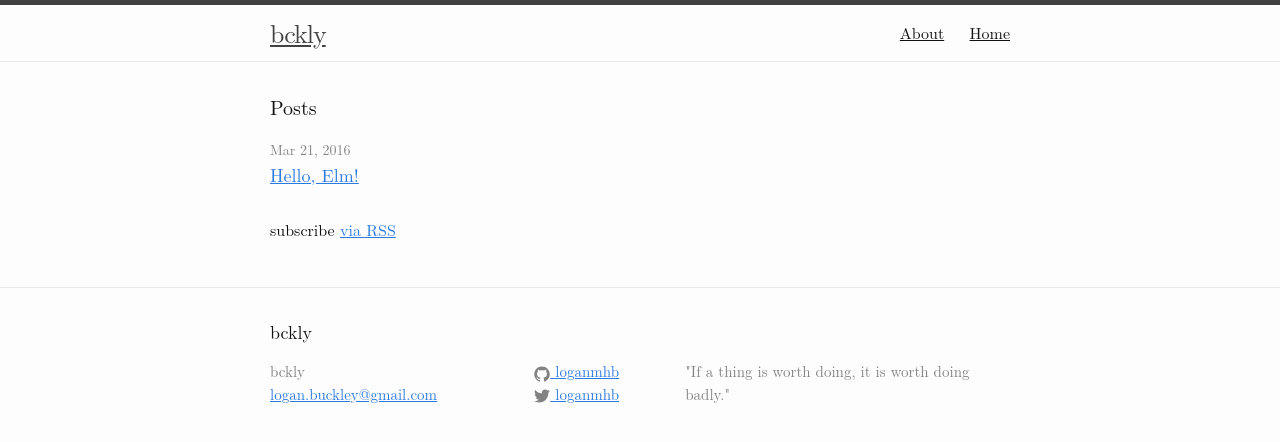
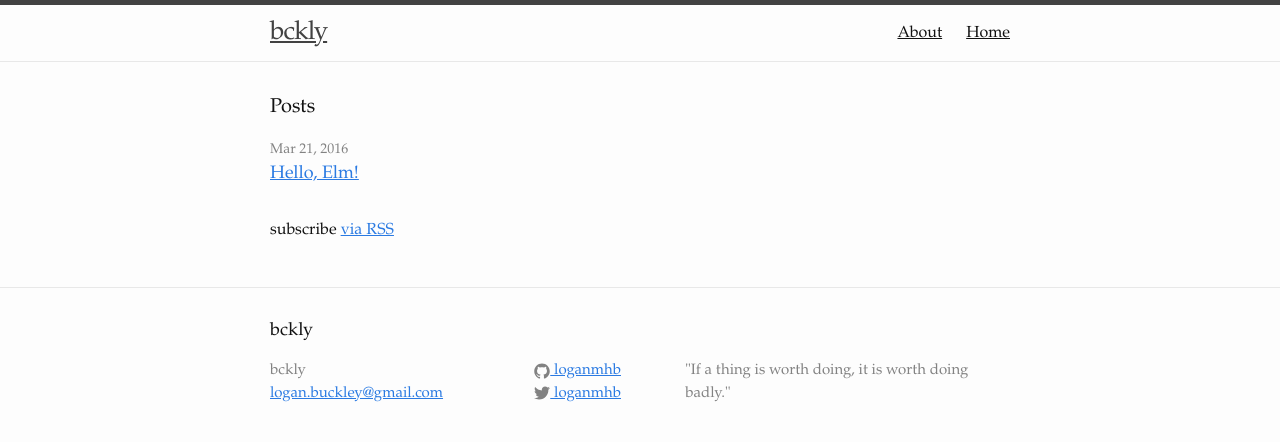
Before and after one commit to loganmhb/bckly.com, a Jekyll site: the page built from index.html, in a window 1280 px wide. Shown: the top 442 px of the page. Built offline with Jekyll 4.4.1, drawn with Linux system fonts in a browser that asks for light colours.

Commit message:
Change font family

```diff
--- a/css/main.scss
+++ b/css/main.scss
@@ -6,7 +6,7 @@
 
 
 // Our variables
-$base-font-family: 'Latin Modern Roman', Georgia, 'Times New Roman', Times, serif;
+$base-font-family: ‘Palatino Linotype’, ‘Book Antiqua’, Palatino, serif;
 $base-font-size:   16px;
 $small-font-size:  $base-font-size * 0.875;
 $base-line-height: 1.5;
```
